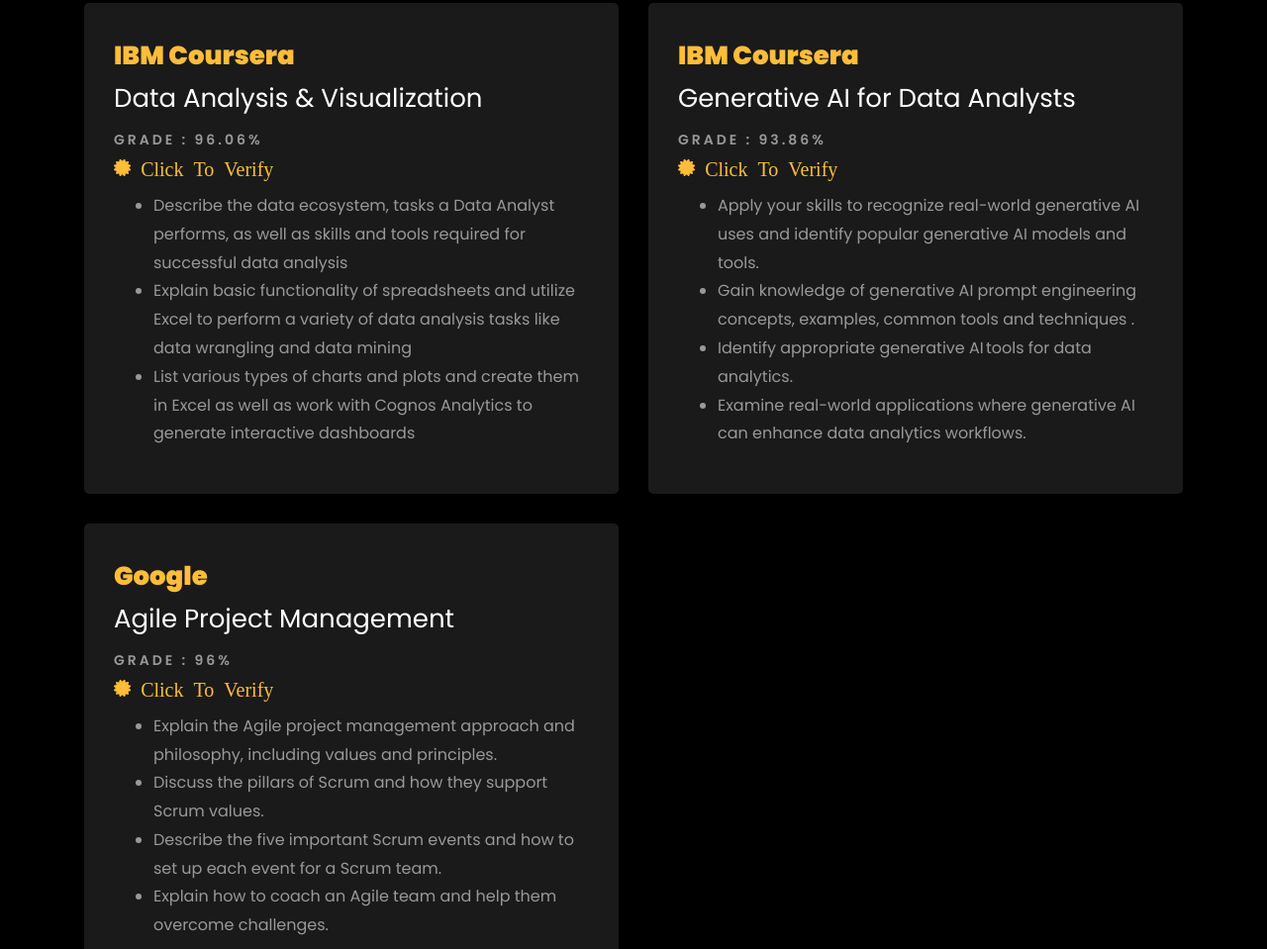
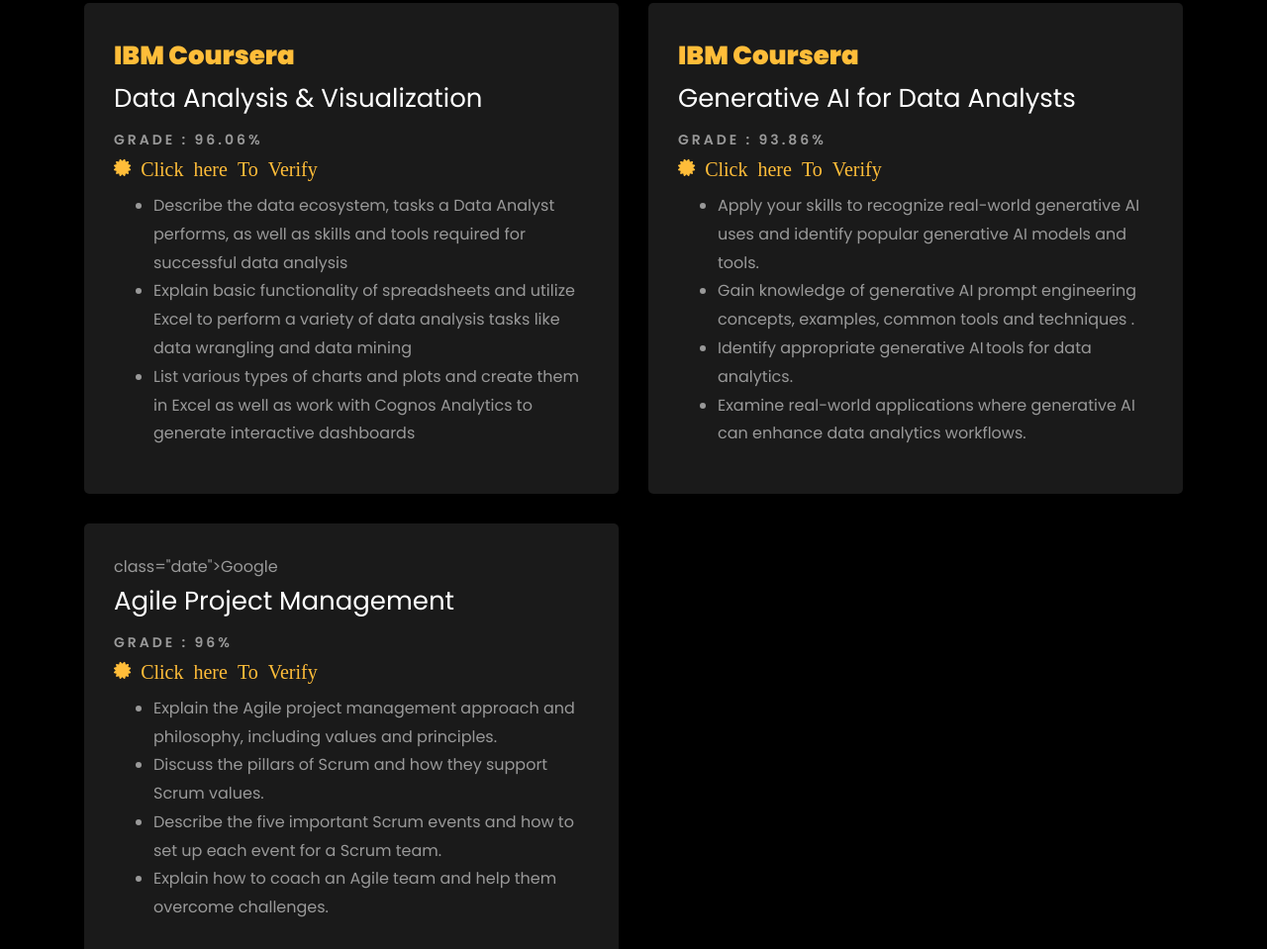
Before and after one commit to vinit-oza/vinit_prajapati.github.io, a plain HTML site: page index.html in a window 1280 px wide. Shown: the part 2141-3100 px from the top of the page at 99% size. Drawn offline with Linux system fonts and the light colour scheme; files whose address does not match are found by name.

Commit message:
Update index.html

```diff
--- a/index.html
+++ b/index.html
@@ -335,7 +335,7 @@
 						<span class="date">IBM Coursera</span>
 						<h2>Data Analysis & Visualization </h2>
 						<span class="position"> Grade : 96.06% </span>
-						<h5><span class="ftco-animate"><a href="https://drive.google.com/file/d/1t_aRWSmT1aCrG4ByBuejc3SQ4hkqpFtn/view?usp=drive_link"><span class="icon-certificate"> Click To Verify </span></a></span></h5>
+						<h5><span class="ftco-animate"><a href="https://drive.google.com/file/d/1t_aRWSmT1aCrG4ByBuejc3SQ4hkqpFtn/view?usp=drive_link"><span class="icon-certificate"> Click here To Verify </span></a></span></h5>
 							<ul>
 								<li>Describe the data ecosystem, tasks a Data Analyst performs, as well as skills and tools required for successful data analysis</li>
 								<li>Explain basic functionality of spreadsheets and utilize Excel to perform a variety of data analysis tasks like data wrangling and data mining</li>
@@ -352,7 +352,7 @@
 							<span class="date">IBM Coursera</span>
 							<h2>Generative AI for Data Analysts</h2>
 							<span class="position"> Grade : 93.86% </span>
-							<h5><span class="ftco-animate"><a href="https://drive.google.com/file/d/10QnSFaR7c_qyUgFMpWtsZ9hHydUdu4KN/view?usp=drive_link"><span class="icon-certificate"> Click To Verify </span></a></span></h5>
+							<h5><span class="ftco-animate"><a href="https://drive.google.com/file/d/10QnSFaR7c_qyUgFMpWtsZ9hHydUdu4KN/view?usp=drive_link"><span class="icon-certificate"> Click here To Verify </span></a></span></h5>
 								<ul>
 									<li>Apply your skills to recognize real-world generative AI uses and identify popular generative AI models and tools.</li>
 									<li>Gain knowledge of generative AI prompt engineering concepts, examples, common tools and techniques .</li>
@@ -365,10 +365,10 @@
 				</div>
 				<div class="col-md-6">
 					<div class="resume-wrap ftco-animate">
-						<span class="date">Google</span>
+						<span <a href="https://drive.google.com/file/d/15RSVz3uXt0A1FW1WF7lgI7WuM9AAPg9o/view?usp=drive_link"> class="date">Google</span>
 						<h2>Agile Project Management</h2>
 						<span class="position"> Grade : 96% </span>
-						<h5><span class="ftco-animate"><a href="https://drive.google.com/file/d/15RSVz3uXt0A1FW1WF7lgI7WuM9AAPg9o/view?usp=drive_link"><span class="icon-certificate"> Click To Verify </span></a></span></h5>
+						<h5><span class="ftco-animate"><a href="https://drive.google.com/file/d/15RSVz3uXt0A1FW1WF7lgI7WuM9AAPg9o/view?usp=drive_link"><span class="icon-certificate"> Click here To Verify </span></a></span></h5>
 							<ul>
 								<li>Explain the Agile project management approach and philosophy, including values and principles.</li>
 								<li>Discuss the pillars of Scrum and how they support Scrum values.</li>
```
